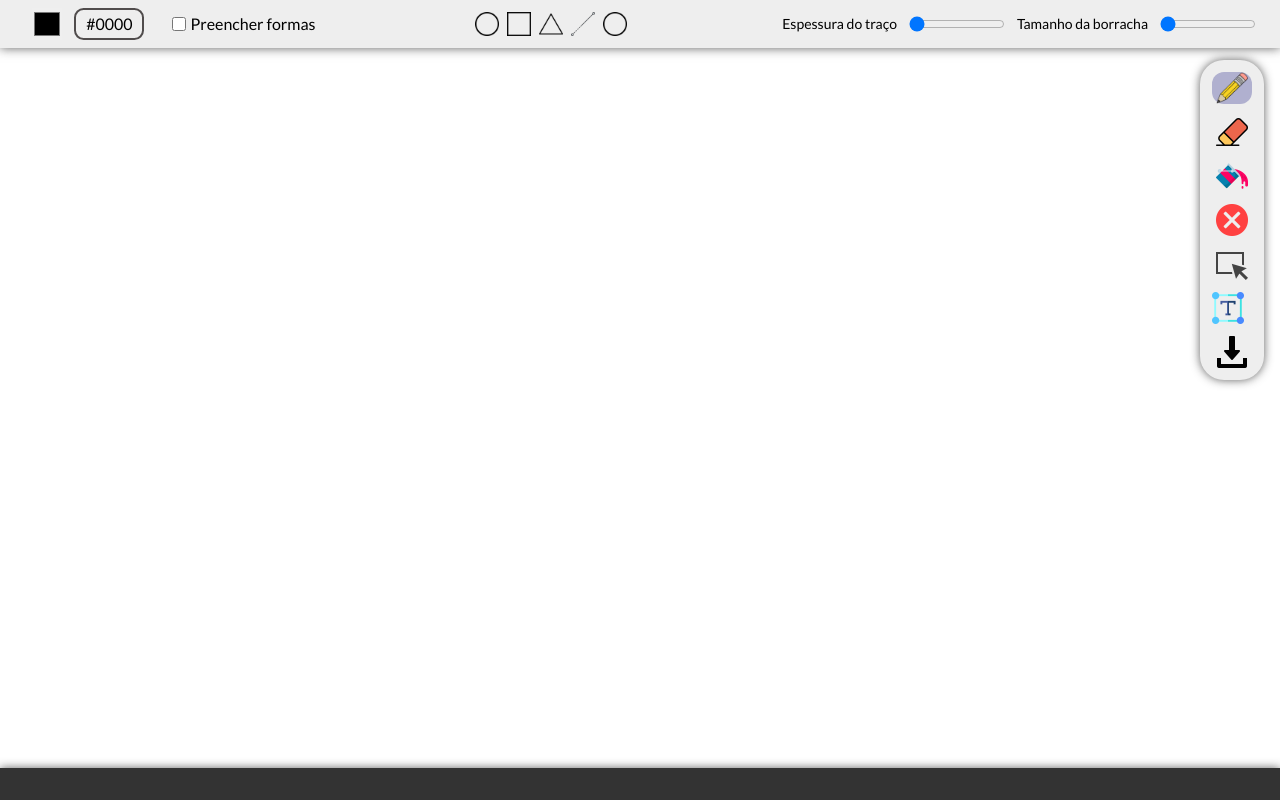
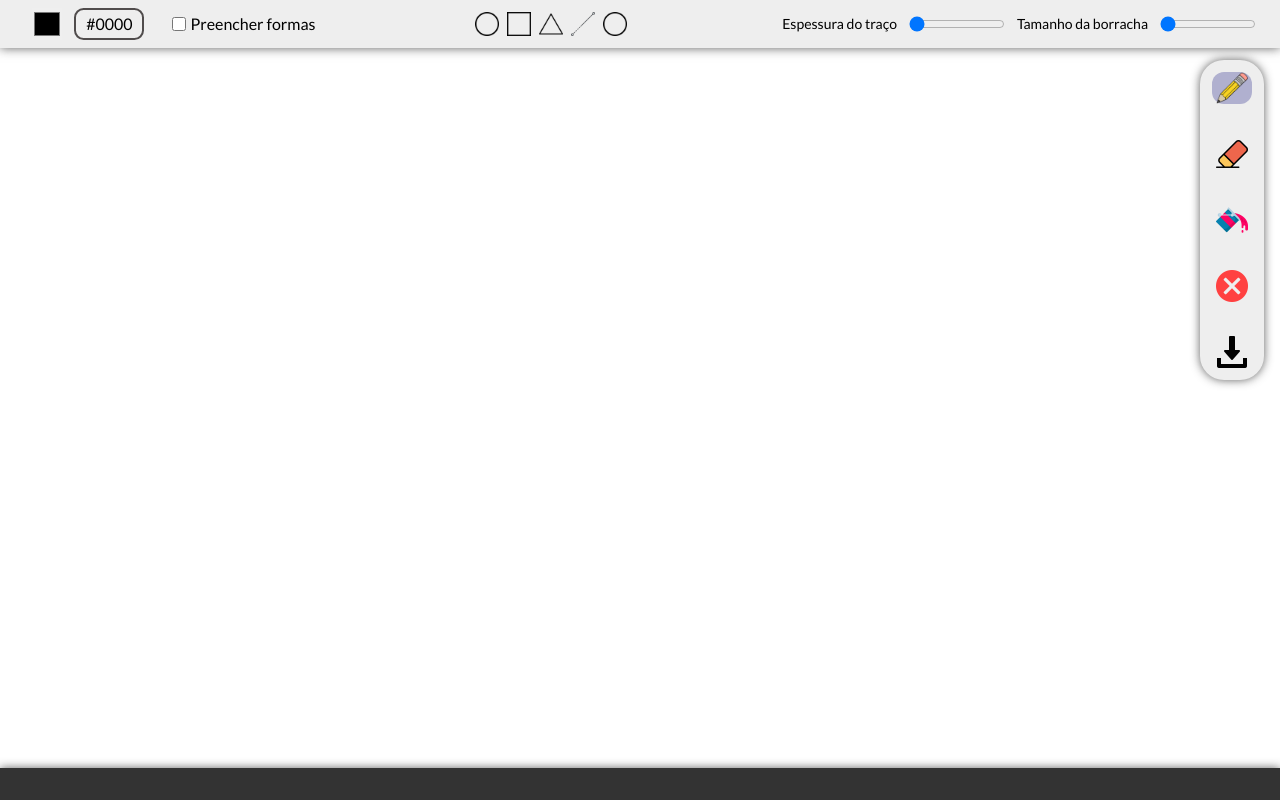
Before and after one commit to santoskarolina/paint-web, a website built with Vite: page src/index.html in a window 1280 px wide. Built offline with nearby package versions, Linux system fonts and the light colour scheme.

Commit message:
fix: hiding unimplemented functions

```diff
--- a/src/index.html
+++ b/src/index.html
@@ -92,7 +92,7 @@
                 <img class="h-full" src="./assets/icons/botao-apagar.png" alt="Apagar desenho">
             </div>
 
-            <div class="cursor-pointer h-[2rem] tool flex items-center rounded-xl justify-center w-full tooltip"
+            <!-- <div class="cursor-pointer h-[2rem] tool flex items-center rounded-xl justify-center w-full tooltip"
                 id="select_area">
                 <span class="tooltipContent right rightArrow">Selecionar</span>
                 <img class="h-full" src="./assets/icons/select-area.png" alt="Salvar desenho">
@@ -102,7 +102,7 @@
                 id="text-draw-button">
                 <span class="tooltipContent right rightArrow">Texto</span>
                 <img class="h-full" src="./assets/icons/text.png" alt="Salvar desenho">
-            </div>
+            </div> -->
 
             <div class="cursor-pointer h-[2rem] flex items-center justify-center w-full tooltip" id="save-draw">
                 <span class="tooltipContent right rightArrow">Salvar desenho</span>
```
